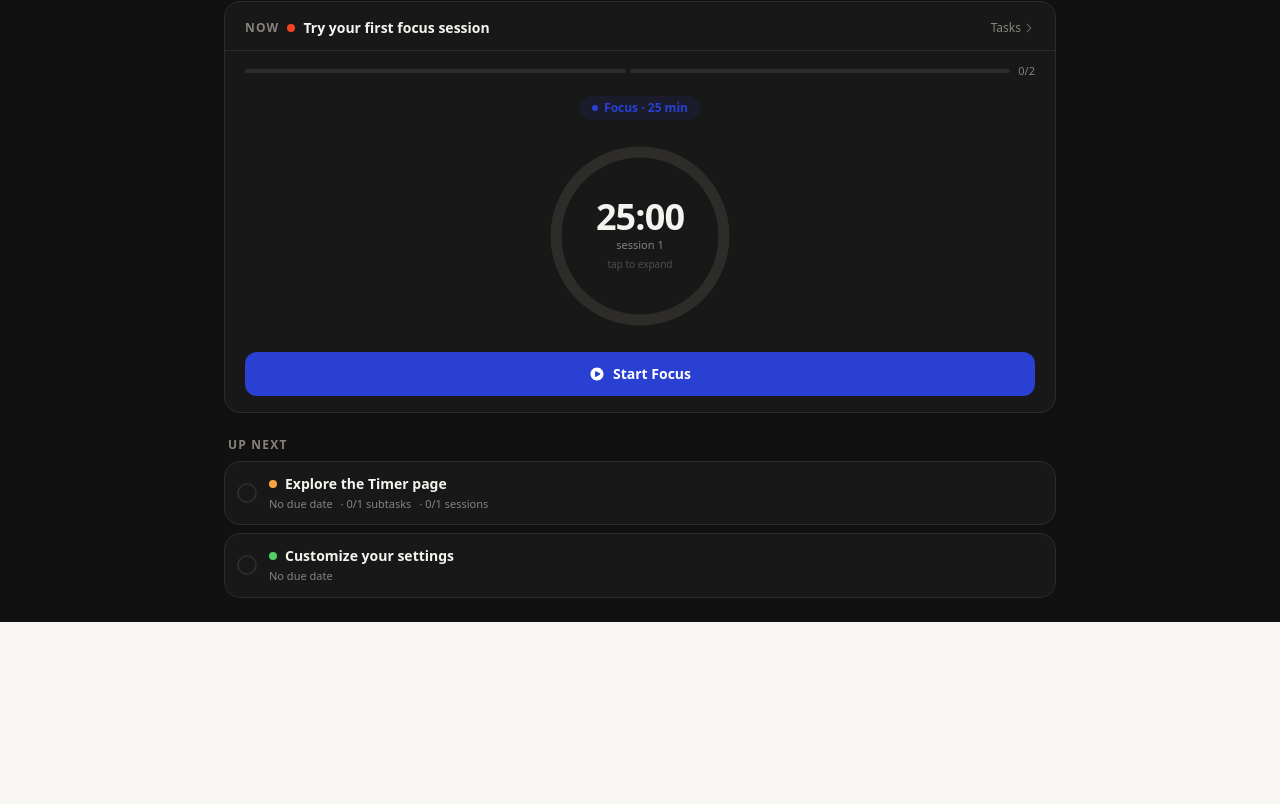
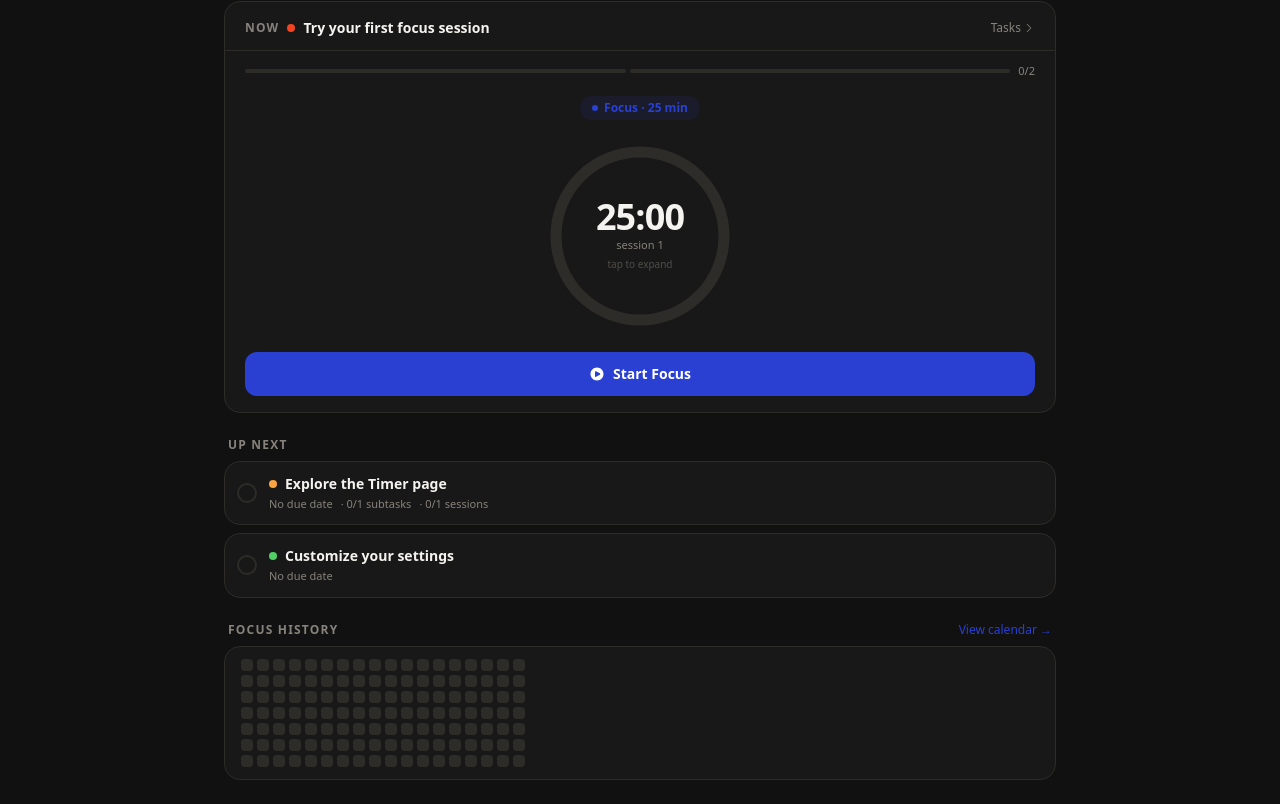
Before and after one commit to PatriusCastro/todoro.v2, a Next.js app in the folder todoro.v2/: page / in a window 1280 px wide. Shown: the part 311-1115 px from the top of the page. Before the commit the page ends 933 px from the top, so only its background shows below. Built offline with nearby package versions, Linux system fonts and the light colour scheme.

Commit message:
Added: Calendar into navigation, page layout, and homepage

```diff
--- a/todoro.v2/app/page.tsx
+++ b/todoro.v2/app/page.tsx
@@ -6,12 +6,13 @@ import HomePage     from "../components/HomePage"
 import TimerPage    from "../components/TimerPage"
 import TasksPage    from "../components/TasksPage"
 import SettingsPage from "../components/SettingsPage"
+import CalendarPage from "../components/CalendarPage"
 import { type Mode } from "../components/timer/ModeSelector"
 import { type Task } from "../components/tasks/TaskCard"
 import { useWakeLock } from "../hooks/useWakeLock"
 import { useDocumentTitle } from "../hooks/useDocumentTitle"
 
-type Tab   = "home" | "tasks" | "timer" | "settings"
+type Tab   = "home" | "tasks" | "timer" | "settings" | "calendar"
 type Phase = "focus" | "break" | "longbreak"
 
 export interface SessionRecord {
@@ -278,10 +279,10 @@ export default function Home() {
       {tab === "home" && (
         <HomePage {...timerProps}
           onTimerToggle={handleToggle} onNavToTimer={() => setTab("timer")}
-          tasks={tasks} activeTask={activeTask}
+          tasks={tasks} activeTask={activeTask} onNavToCalendar={() => setTab("calendar")}
           onToggleTask={handleToggleTask} onToggleSub={handleToggleSub}
           onNavToTasks={() => setTab("tasks")} onSetActive={setActiveTask}
-          streak={streak} totalPoints={totalPoints}
+          streak={streak} totalPoints={totalPoints} allHistory={allHistory}
           avatarUrl={avatarUrl} onNavToSettings={() => setTab("settings")}
           greeting={getGreeting()} userName={userName} />
       )}
@@ -310,6 +311,10 @@ export default function Home() {
           avatarUrl={avatarUrl} onAvatarUrl={setAvatarUrl} />
       )}
 
+      {tab === "calendar" && (
+        <CalendarPage tasks={tasks} allHistory={allHistory} />
+      )}
+
     </AppShell>
   )
 }
--- a/todoro.v2/components/AppShell.tsx
+++ b/todoro.v2/components/AppShell.tsx
@@ -4,10 +4,10 @@ import { useState, useEffect, useRef } from "react"
 import { useIsTablet } from "../hooks/useMediaQuery"
 import TaskModal from "./tasks/TaskModal"
 import { type Task } from "./tasks/TaskCard"
-import { HiHome, HiOutlineHome, HiClipboardList, HiOutlineClipboardList, HiClock, HiOutlineClock, HiCog, HiOutlineCog } from "react-icons/hi"
+import { HiHome, HiOutlineHome, HiClipboardList, HiOutlineClipboardList, HiClock, HiOutlineClock, HiCog, HiOutlineCog, HiOutlineCalendar, HiCalendar } from "react-icons/hi"
 import { HiPlus } from "react-icons/hi2"
 
-type Tab   = "home" | "tasks" | "timer" | "settings"
+type Tab   = "home" | "tasks" | "timer" | "settings" | "calendar"
 type Phase = "focus" | "break" | "longbreak"
 
 interface AppShellProps {
@@ -27,7 +27,9 @@ const NAV: { id: Tab; label: string }[] = [
   { id: "home",     label: "Home"  },
   { id: "tasks",    label: "Tasks" },
   { id: "timer",    label: "Timer" },
+  { id: "calendar", label: "Calendar" },
   { id: "settings", label: "Me"    },
+
 ]
 
 function NavIcon({ id, active }: { id: Tab; active: boolean }) {
@@ -36,6 +38,7 @@ function NavIcon({ id, active }: { id: Tab; active: boolean }) {
     case "home":     return active ? <HiHome size={sz} />          : <HiOutlineHome size={sz} />
     case "tasks":    return active ? <HiClipboardList size={sz} /> : <HiOutlineClipboardList size={sz} />
     case "timer":    return active ? <HiClock size={sz} />         : <HiOutlineClock size={sz} />
+    case "calendar": return active ? <HiCalendar size={sz} />      : <HiOutlineCalendar size={sz} />
     case "settings": return active ? <HiCog size={sz} />           : <HiOutlineCog size={sz} />
   }
 }
@@ -51,7 +54,6 @@ export default function AppShell({
   const [animKey, setAnimKey] = useState(0)
   useEffect(() => { setTimeout(() => setMounted(true), 50) }, [])
 
-  // Sliding indicator state — tracks the active button's position
   const navContainerRef                        = useRef<HTMLDivElement>(null)
   const btnRefs                                = useRef<Map<Tab, HTMLElement>>(new Map())
   const [pill, setPill]                        = useState({ left: 0, width: 0, ready: false })
@@ -206,12 +208,12 @@ export default function AppShell({
                 )
               })}
 
-              <button onClick={() => setShowAdd(true)}
+              {/* <button onClick={() => setShowAdd(true)}
                 className="relative z-10 w-10 h-10 mx-1.5 rounded-full border-2 border-accent text-tx
                   flex items-center justify-center shrink-0
                   active:scale-95 transition-all duration-150 hover:bg-surface2">
                 <HiPlus size={20} />
-              </button>
+              </button> */}
 
               {NAV.slice(2).map(({ id, label }) => {
                 const active = activeTab === id
--- a/todoro.v2/components/HomePage.tsx
+++ b/todoro.v2/components/HomePage.tsx
@@ -18,6 +18,8 @@ interface HomePageProps {
   onNavToTasks: () => void; onSetActive: (t: Task) => void
   streak: number; totalPoints: number; greeting: string; userName: string
   avatarUrl: string; onNavToSettings: () => void
+  allHistory: { taskId: string; taskTitle: string; focusMins: number; at: number }[]
+  onNavToCalendar: () => void
 }
 
 function phaseLabel(phase: Phase) {
@@ -43,8 +45,8 @@ function getSubtitle(running: boolean, phase: Phase, sessions: number, totalSess
 
 export default function HomePage({
   time, phase, mode, focusMins, breakMins, longBreakMins, running, progress,
-  sessions, totalSessions, cycleCount, onTimerToggle, onNavToTimer,
-  tasks, activeTask, onToggleTask, onToggleSub,
+  sessions, totalSessions, onTimerToggle, onNavToTimer, onNavToCalendar,
+  tasks, activeTask, onToggleTask, allHistory, onToggleSub,
   onNavToTasks, onSetActive, streak, totalPoints, greeting, userName,
   avatarUrl, onNavToSettings,
 }: HomePageProps) {
@@ -220,6 +222,30 @@ export default function HomePage({
         </div>
       )}
 
+      {/* Focus history heatmap widget */}
+      <div className="flex flex-col gap-2">
+        <div className="flex items-center justify-between px-1">
+          <span className="text-xs font-bold text-sub uppercase tracking-widest">Focus History</span>
+          <button onClick={onNavToCalendar} className="text-xs text-accent hover:underline">View calendar →</button>
+        </div>
+        <div className="rounded-2xl border border-border bg-surface px-4 py-3 overflow-x-auto">
+          <div className="flex gap-1 min-w-max">
+            {Array.from({ length: 18 }).map((_, wi) => (
+              <div key={wi} className="flex flex-col gap-1">
+                {Array.from({ length: 7 }).map((_, di) => {
+                  const offset = (17 - wi) * 7 + (6 - di)
+                  const d = new Date(); d.setHours(0,0,0,0); d.setDate(d.getDate() - offset)
+                  const ds = `${d.getFullYear()}-${String(d.getMonth()+1).padStart(2,"0")}-${String(d.getDate()).padStart(2,"0")}`
+                  const count = allHistory.filter(s => { const sd = new Date(s.at); return `${sd.getFullYear()}-${String(sd.getMonth()+1).padStart(2,"0")}-${String(sd.getDate()).padStart(2,"0")}` === ds }).length
+                  const bg = count === 0 ? "bg-ring" : count === 1 ? "bg-accent/30" : count <= 3 ? "bg-accent/60" : "bg-accent"
+                  return <div key={di} title={`${ds}: ${count} sessions`} className={`w-3 h-3 rounded-sm ${bg}`} />
+                })}
+              </div>
+            ))}
+          </div>
+        </div>
+      </div>
+
     </div>
   )
 }
```
